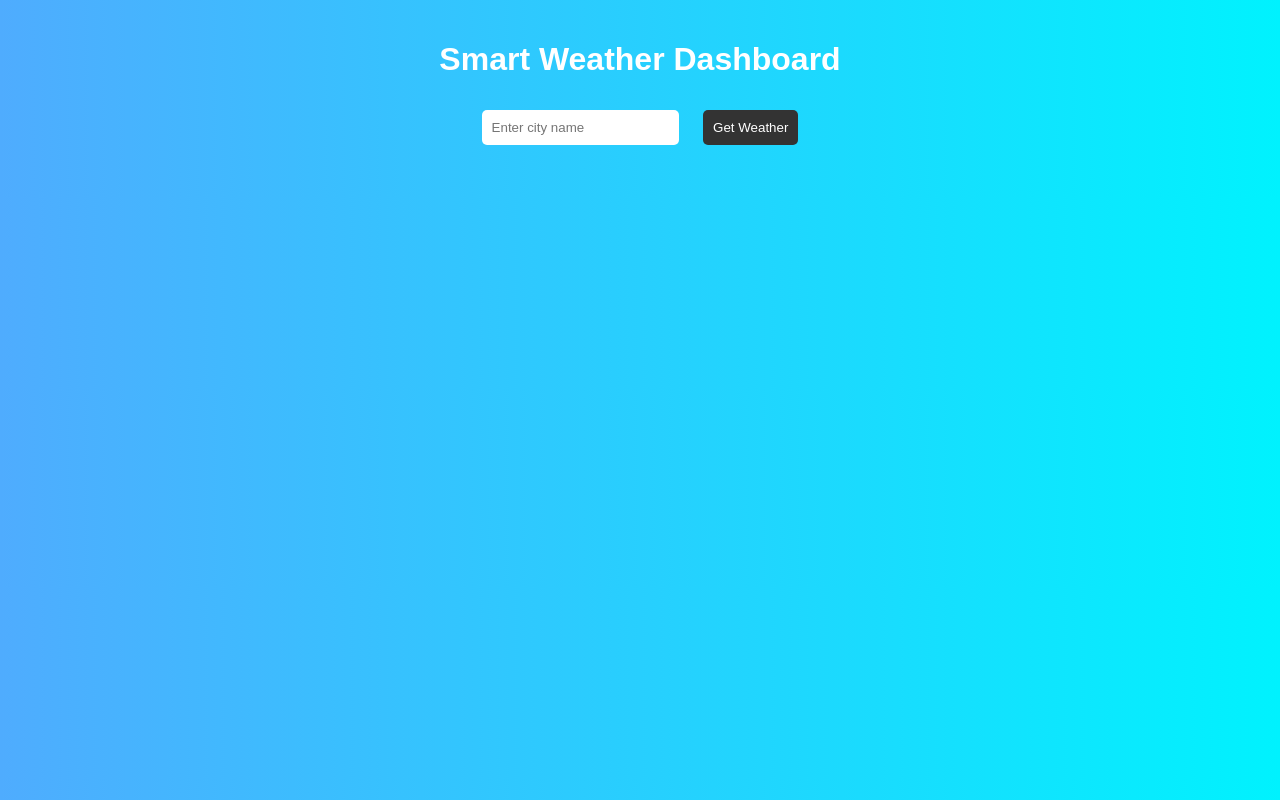
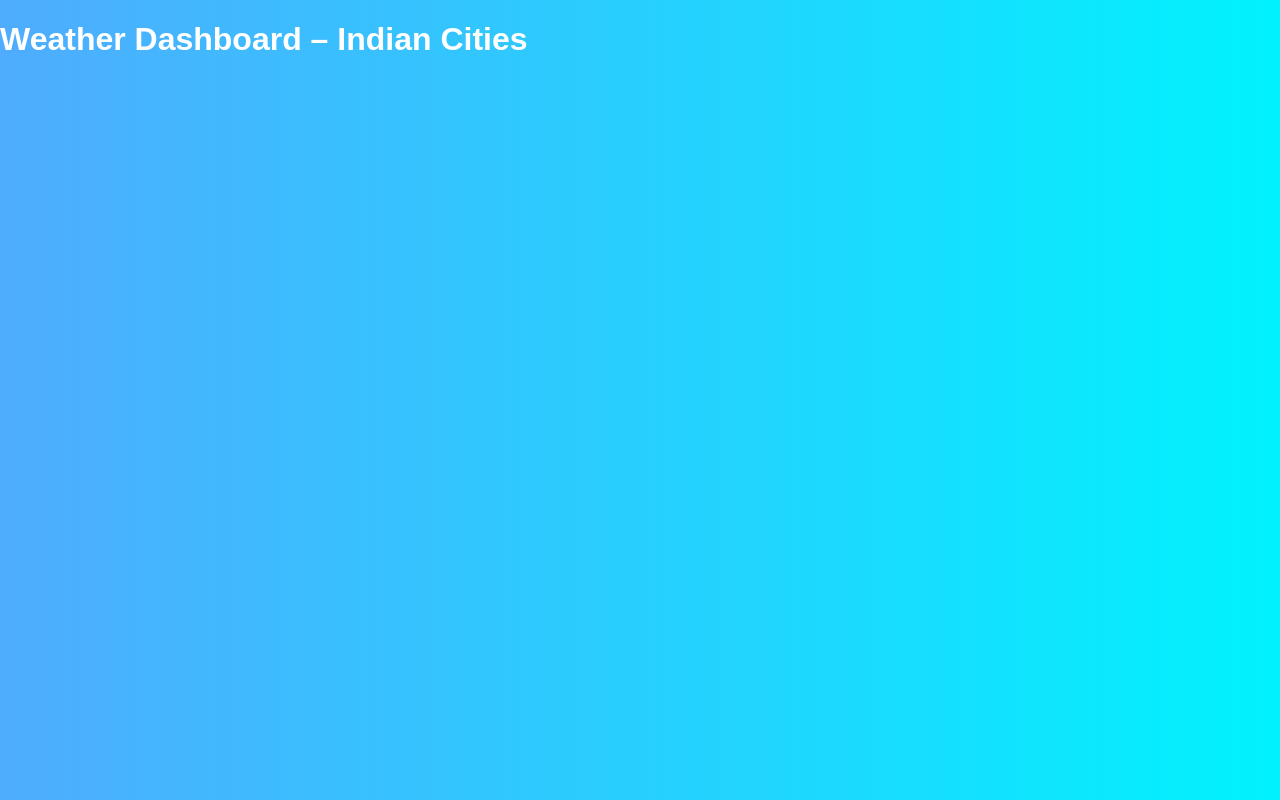
Before and after one commit to MarriRohan/SMART_WEATHER_DASHBORD, a plain HTML site: page index.html in a window 1280 px wide. Drawn offline with Linux system fonts and the light colour scheme.

Commit message:
dashboard structure

```diff
--- a/index.html
+++ b/index.html
@@ -3,19 +3,12 @@
 <head>
   <meta charset="UTF-8">
   <meta name="viewport" content="width=device-width, initial-scale=1.0">
-  <title>Smart Weather Dashboard</title>
+  <title>India Weather Dashboard</title>
   <link rel="stylesheet" href="style.css">
 </head>
 <body>
-  <div class="container">
-    <h1>Smart Weather Dashboard</h1>
-    <input type="text" id="city-input" placeholder="Enter city name">
-    <button onclick="getWeather()">Get Weather</button>
-
-    <div id="weather-dashboard">
-      <!-- Weather data will be injected here -->
-    </div>
-  </div>
+  <h1>Weather Dashboard – Indian Cities</h1>
+  <div id="dashboard"></div>
   <script src="script.js"></script>
 </body>
 </html>
```
